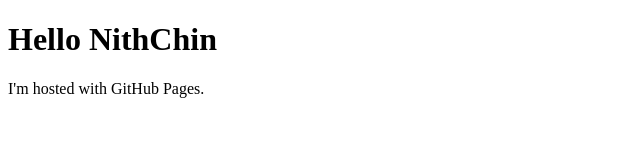
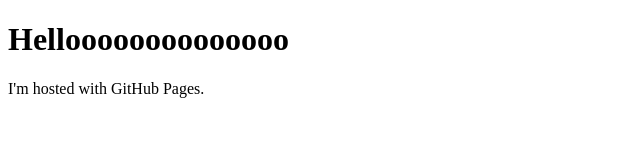
Before and after one commit to nithchin/nithchin.github.io, a plain HTML site: page index.html in a window 1280 px wide. Shown: the whole page, without its empty margins (0-640 px from the left). Drawn offline with Linux system fonts and the light colour scheme.

Commit message:
Update index.html

```diff
--- a/index.html
+++ b/index.html
@@ -4,7 +4,7 @@
 <meta http-equiv='expires' content='0'>
 <meta http-equiv='pragma' content='no-cache'>
 <body>
-<h1>Hello NithChin</h1>
+<h1>Helloooooooooooooo</h1>
 <p>I'm hosted with GitHub Pages.</p>
 </body>
 </html>
```
